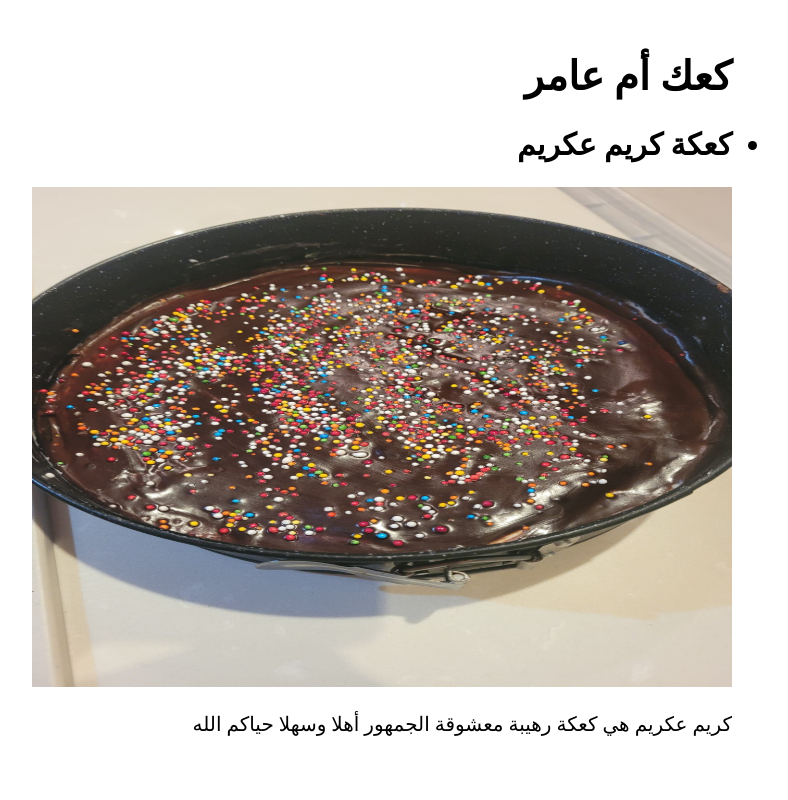
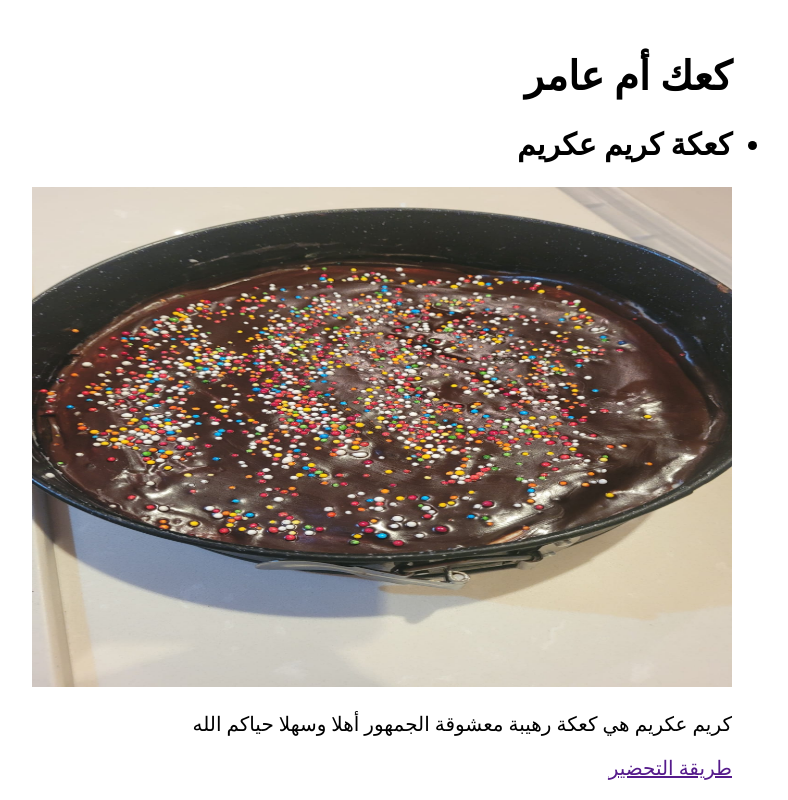
Before and after one commit to OdaiBadran/OdaiBadran.github.io, a plain HTML site: page index.html in a window 1280 px wide. Shown: the part 7246-8046 px from the top of the page, without its empty margins (460-1248 px from the left). Before the commit the page ends 8002 px from the top, so only its background shows below. Drawn offline with Linux system fonts and the light colour scheme.

Commit message:
Update index.html

```diff
--- a/index.html
+++ b/index.html
@@ -79,7 +79,7 @@
 			<h2><li>كعكة كريم عكريم</li></h2>
 			<img width="700" height="500" src="https://github.com/OdaiBadran/OdaiBadran.github.io/blob/main/%D9%83%D8%B1%D9%8A%D9%85_%D8%B9%D9%83%D8%B1%D9%8A%D9%85.jpeg?raw=true" alt="صورا كعكة كريم عكريم">
 			<p>كريم عكريم هي كعكة رهيبة معشوقة الجمهور أهلا وسهلا حياكم الله</p>
-
+			<a href=""https://odaibad.github.io/OdaiBadran.github.io/cake_cream_on_cream.html"" target="_blank">طريقة التحضير</a>
 
 		</ol>
 
```
